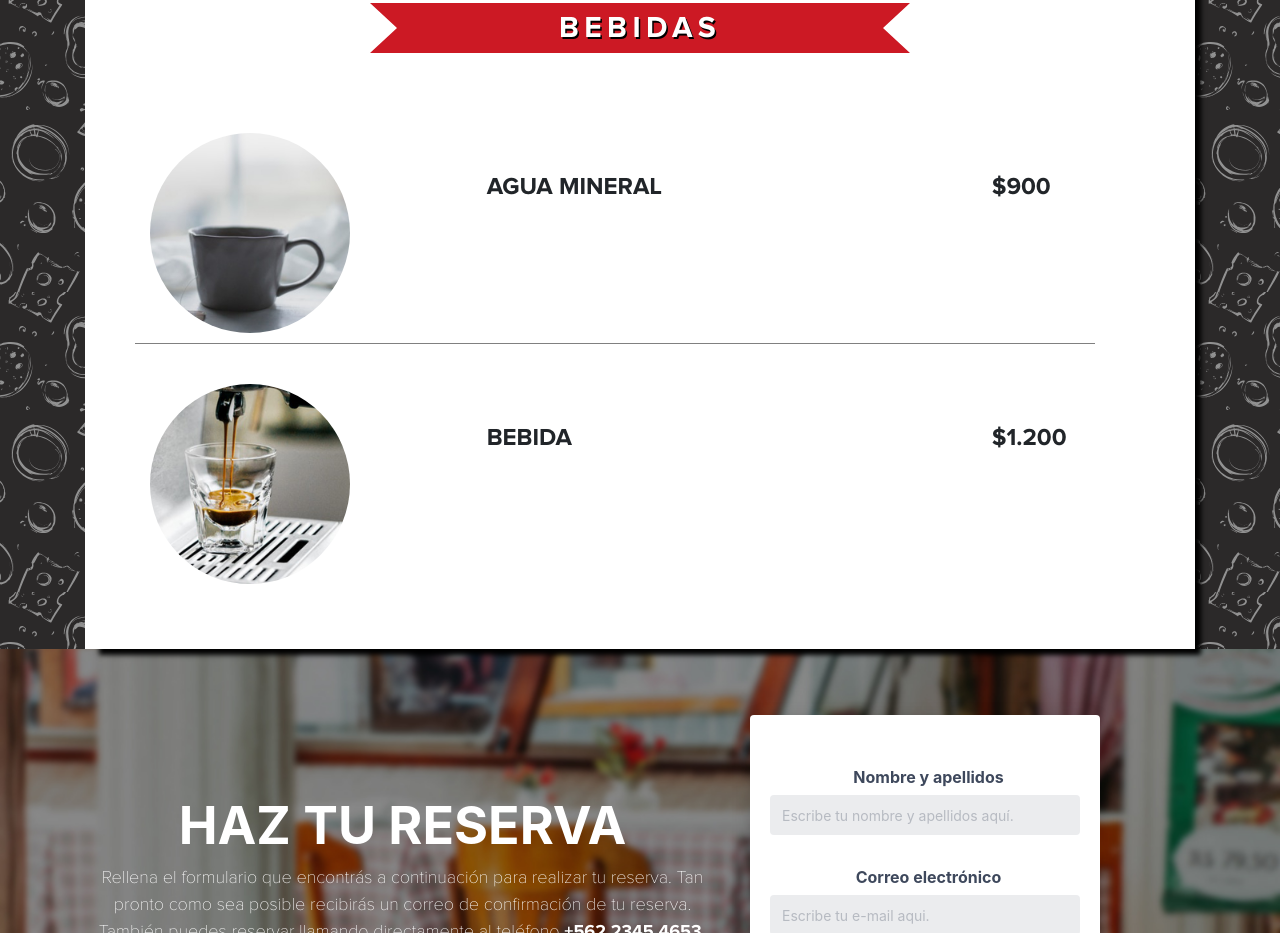
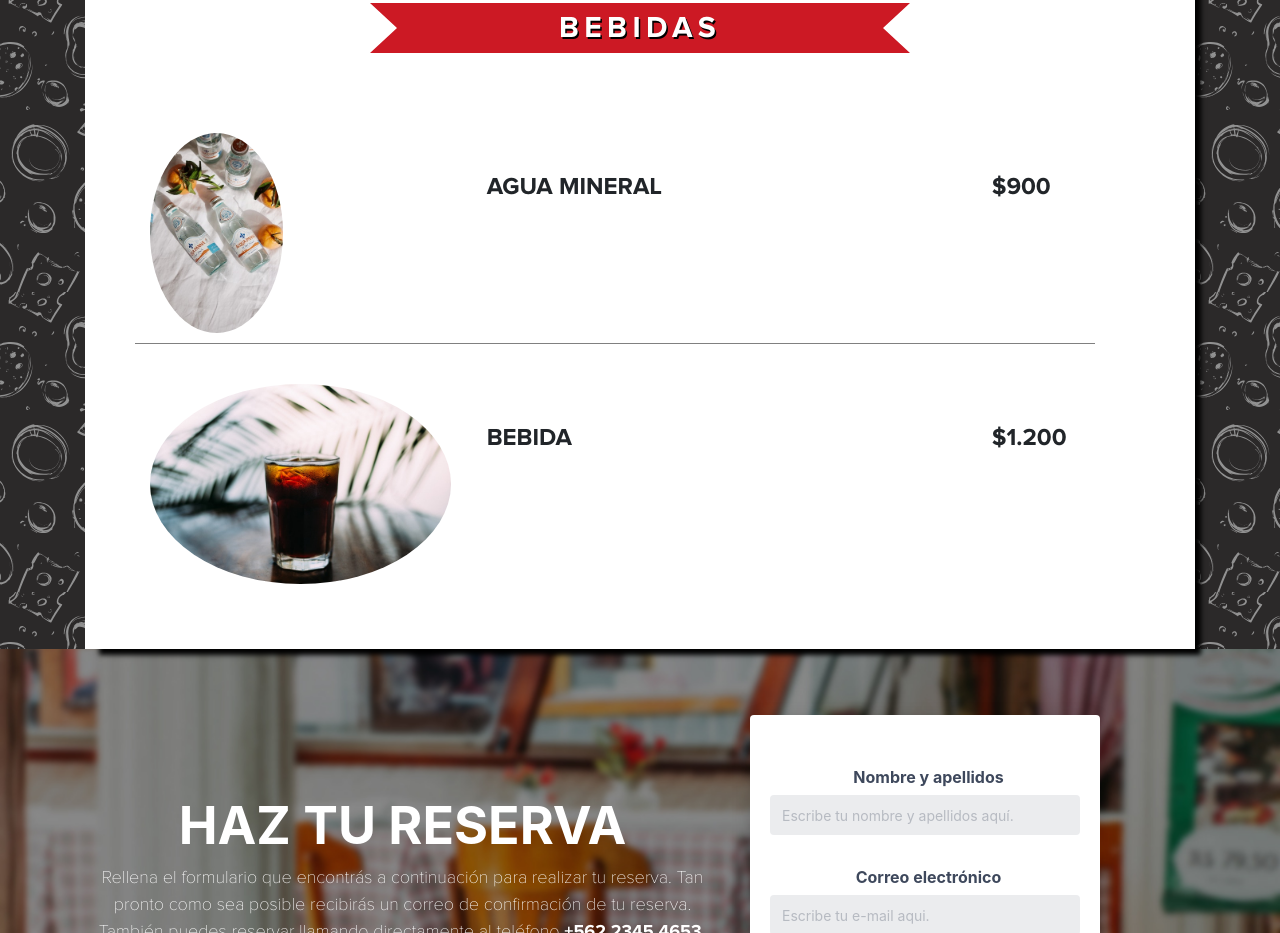
Before and after one commit to selorcav/ilfontidimodena, a plain HTML site: page index.html in a window 1280 px wide. Shown: the part 10808-11741 px from the top of the page. Drawn offline with nearby package versions, Linux system fonts and the light colour scheme.

Commit message:
corrigiendo img

```diff
--- a/index.html
+++ b/index.html
@@ -502,7 +502,7 @@
 			</div>
 			<div class="row menu_carta">
 				<div class="menu_img col-md-4 img-responsive">
-					<img class="rounded-circle" src="assets/img/platos/infusiones/infusiones.jpg" alt="">
+					<img class="rounded-circle" src="assets/img/platos/bebidas/agua_mineral.jpg" alt="">
 				</div>
 				<div class="col-md-6 menu_text">
 					<h3>AGUA MINERAL</h3>
@@ -514,7 +514,7 @@
 				<div class="customhr">
 				</div>
 				<div class="menu_img col-md-4 img-responsive">
-					<img class="rounded-circle" src="assets/img/platos/infusiones/espresso.jpg" alt="">
+					<img class="rounded-circle" src="assets/img/platos/bebidas/bebidas.jpg" alt="">
 				</div>
 				<div class="col-md-6 menu_text">
 					<h3>BEBIDA</h3>
```
